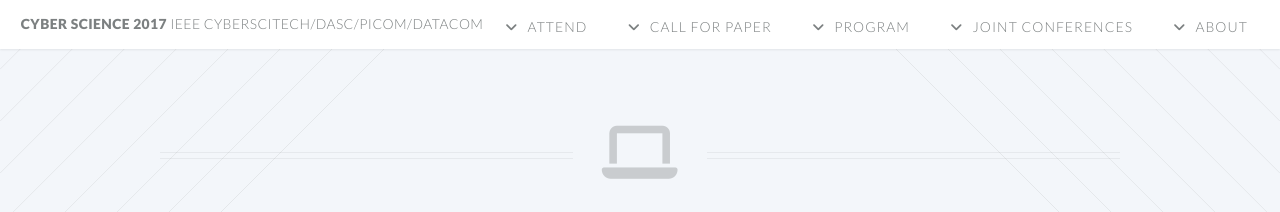
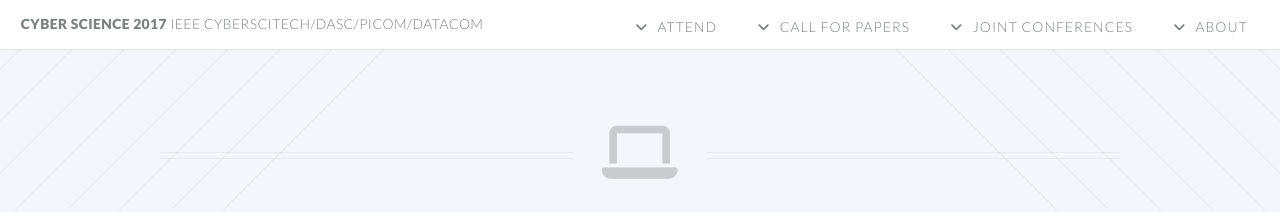
Before and after one commit to cyber-science/2017, a Jekyll site: the page built from index.md, in a window 1280 px wide. Shown: the top 212 px of the page. Built offline with Jekyll 4.4.1, drawn with Linux system fonts in a browser that asks for light colours; nearby versions of some CDN libraries.

Commit message:
remove unused links

```diff
--- a/_includes/twenty/header.html
+++ b/_includes/twenty/header.html
@@ -21,28 +21,16 @@
         </ul>
       </li>
       <li class="submenu">
-        <a href="{{"/cfp.html" | prepend: site.baseurl}}">Call for Paper</a>
+        <a href="#">Call for Papers</a>
         <ul>
           <li>
             <a href="{{"/cfp.html" | prepend: site.baseurl}}">Call for Paper</a>
           </li>
-          <li><a href="#">Call for Workshops</a></li>
           <li>
             <a href="{{"/important-dates.html" | prepend: site.baseurl}}">Important Dates</a>
           </li>
           <li>
             <a href="{{"/co-located-conferences.html" | prepend: site.baseurl}}">Co-located Conferences</a>
-          </li>
-        </ul>
-      </li>
-      <li class="submenu">
-        <a href="#">Program</a>
-        <ul>
-          <li>
-            <a href="#">Glance</a>
-          </li>
-          <li>
-            <a href="#">Technical Session</a>
           </li>
         </ul>
       </li>
@@ -72,9 +60,6 @@
           <li>
             <a href="#">Program Committee</a>
           </li>
-          <li>
-            <a href="http://umc.uestc.edu.cn/conference/cybermatics2016/">Past Conferences</a>
-          </li>
         </ul>
       </li>
     </ul>
```
